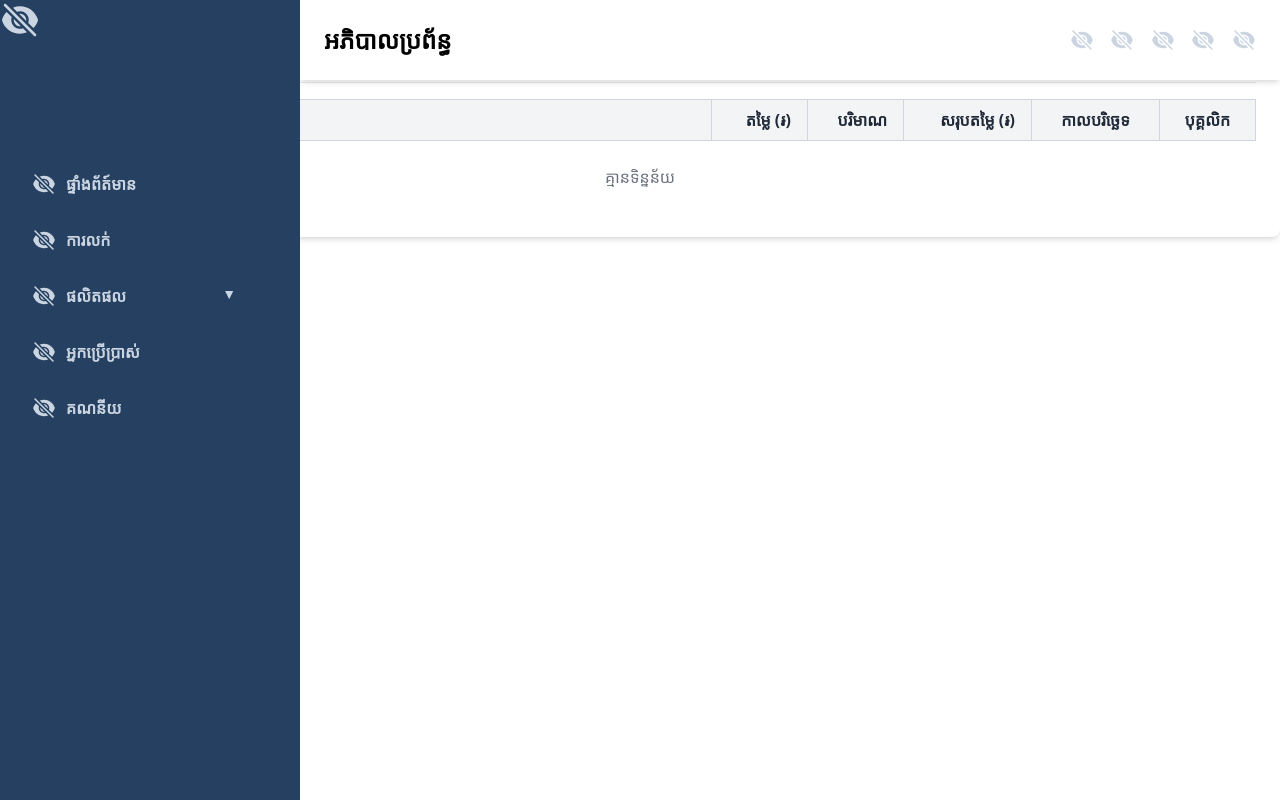
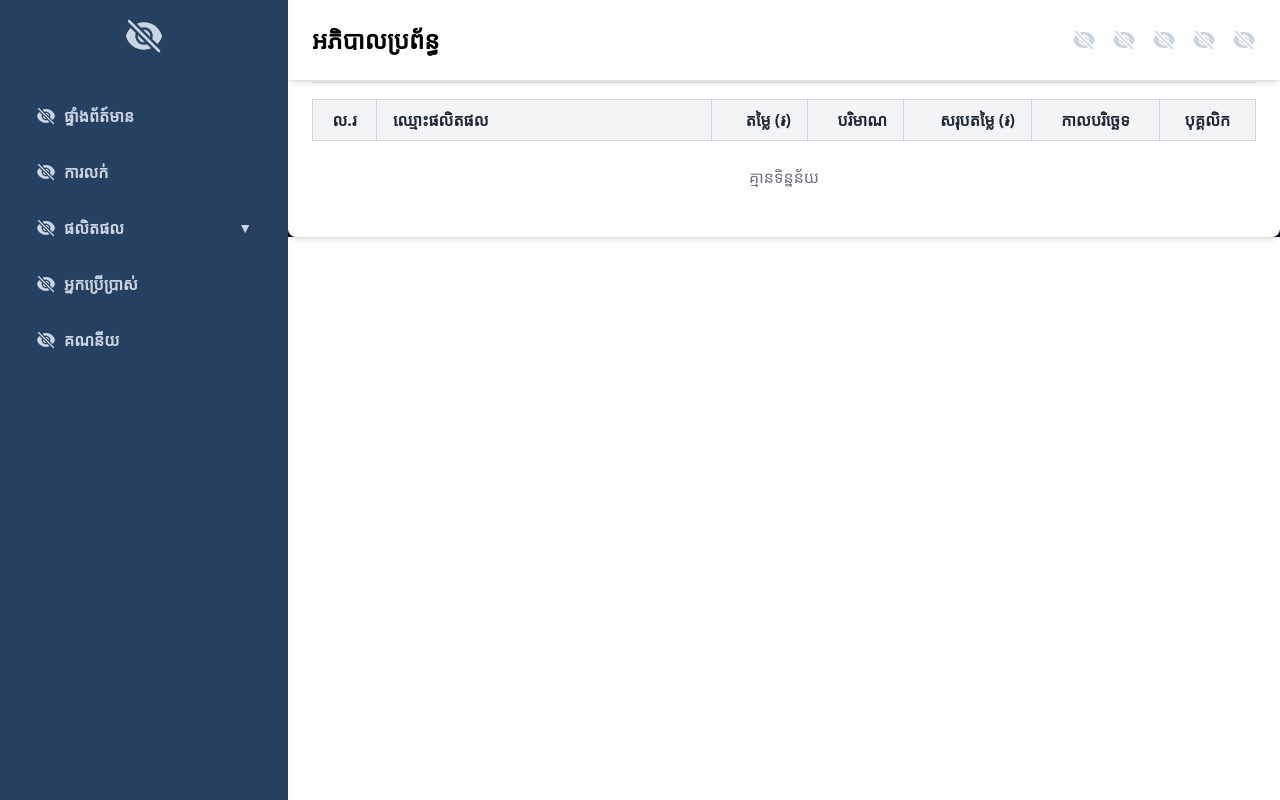
Before and after one commit to rinrin71kh/Team-B1-ecommerce-IP-2024, a Vue app: page /admin/product/all in a window 1280 px wide. Built offline with nearby package versions, Linux system fonts and the light colour scheme; a web font is replaced by a local one.

Commit message:
added layout

```diff
--- a/src/components/Admin/3.product/1.all/all.vue
+++ b/src/components/Admin/3.product/1.all/all.vue
@@ -24,7 +24,7 @@
         </tr>
       </thead>
       <tbody>
-        <!-- Empty State -->
+
         <tr>
           <td colspan="7" class="text-center py-6 text-gray-500">គ្មានទិន្នន័យ</td>
         </tr>
--- a/src/components/Admin/admin.vue
+++ b/src/components/Admin/admin.vue
@@ -1,39 +1,55 @@
 <template>
   <div class="flex bg-slate-950">
     <!-- Sidebar -->
-    <aside class="fixed top-0 left-0 w-[300px] h-screen bg-[#254061] text-white z-20 flex flex-col">
-      <img src="/icon/eye.svg" class="w-10 h-10" />
-      <ul class="mt-[100px] space-y-4 p-6">
+    <aside class="fixed top-0 left-0 w-72 h-screen bg-[#254061] text-white z-20 flex flex-col">
+      <img src="/icon/eye.svg" alt="Logo" class="w-10 h-10 mx-auto mt-4" />
+      <ul class="mt-10 space-y-4 px-6">
         <li>
-          <router-link to="/admin/dashboard" class="font-semibold hover:bg-[#64748B] p-2 cursor-pointer text-[#CBD5E1] flex items-center w-[100%]">
-            <span><img src="/icon/eye.svg" /></span>ផ្ទាំងព័ត៍មាន
+          <router-link
+            to="/admin/dashboard"
+            class="sidebar-link"
+          >
+            <span><img src="/icon/eye.svg" alt="Dashboard Icon" class="icon" /></span> ផ្ទាំងព័ត៍មាន
           </router-link>
         </li>
 
         <li>
-          <router-link to="/admin/sale" class="font-semibold hover:bg-[#64748B] p-2 cursor-pointer text-[#CBD5E1] flex items-center w-[100%]">
-            <span><img src="/icon/eye.svg" /></span>ការលក់
+          <router-link
+            to="/admin/sale"
+            class="sidebar-link"
+          >
+            <span><img src="/icon/eye.svg" alt="Sale Icon" class="icon" /></span> ការលក់
           </router-link>
         </li>
 
         <li>
-          <div class="flex-col w-[100%]">
+          <div class="flex-col w-full">
             <div
-              class="font-semibold hover:bg-[#64748B] p-2 cursor-pointer flex flex-row text-[#CBD5E1]"
+              class="sidebar-link flex justify-between items-center"
               @click="toggleProduct"
+              role="button"
+              aria-expanded="false"
             >
-              <span><img src="/icon/eye.svg" /></span>ផលិតផល
-              <span class="text-sm ml-24">{{ isProductOpen ? '▲' : '▼' }}</span>
+              <span class="flex items-center">
+                <img src="/icon/eye.svg" alt="Product Icon" class="icon" /> ផលិតផល
+              </span>
+              <span class="text-sm">{{ isProductOpen ? '▲' : '▼' }}</span>
             </div>
-            <ul v-if="isProductOpen" class="ml-4 mt-2 space-y-2 rounded-md p-2">
+            <ul v-if="isProductOpen" class="ml-6 mt-2 space-y-2 rounded-md">
               <li>
-                <router-link to="/admin/product/all" class="font-semibold hover:bg-[#64748B] p-2 cursor-pointer text-[#CBD5E1] flex items-center w-[100%]">
-                  <span><img src="/icon/eye.svg" /></span>ទាំងអស់
+                <router-link
+                  to="/admin/product/all"
+                  class="sub-link"
+                >
+                  <span><img src="/icon/eye.svg" alt="All Products Icon" class="icon" /></span> ទាំងអស់
                 </router-link>
               </li>
               <li>
-                <router-link to="/admin/product/type" class="font-semibold hover:bg-[#64748B] p-2 cursor-pointer text-[#CBD5E1] flex items-center w-[100%]">
-                  <span><img src="/icon/eye.svg" /></span>ប្រភេទ
+                <router-link
+                  to="/admin/product/type"
+                  class="sub-link"
+                >
+                  <span><img src="/icon/eye.svg" alt="Product Types Icon" class="icon" /></span> ប្រភេទ
                 </router-link>
               </li>
             </ul>
@@ -41,41 +57,41 @@
         </li>
 
         <li>
-          <router-link to="/admin/user" class="font-semibold hover:bg-[#64748B] p-2 cursor-pointer text-[#CBD5E1] flex items-center w-[100%]">
-            <span><img src="/icon/eye.svg" /></span>អ្នកប្រើប្រាស់
+          <router-link
+            to="/admin/user"
+            class="sidebar-link"
+          >
+            <span><img src="/icon/eye.svg" alt="User Icon" class="icon" /></span> អ្នកប្រើប្រាស់
           </router-link>
         </li>
 
         <li>
-          <router-link to="/admin/account" class="font-semibold hover:bg-[#64748B] p-2 cursor-pointer text-[#CBD5E1] flex items-center w-[100%]">
-            <span><img src="/icon/eye.svg" /></span>គណនីយ
+          <router-link
+            to="/admin/account"
+            class="sidebar-link"
+          >
+            <span><img src="/icon/eye.svg" alt="Account Icon" class="icon" /></span> គណនីយ
           </router-link>
         </li>
       </ul>
     </aside>
 
     <!-- Main Content -->
-    <div class="flex-1 ml-[300px]">
+    <div class="flex-1 ml-72">
       <!-- Header -->
-      <header class="fixed top-0 left-[300px] w-[calc(100%-300px)] text-black h-[80px] bg-white shadow-md flex items-center justify-between z-10 px-6 py-8">
+      <header class="fixed top-0 left-72 w-[calc(100%-18rem)] text-black h-20 bg-white shadow-md flex items-center justify-between z-10 px-6">
         <h1 class="text-2xl font-bold">អភិបាលប្រព័ន្ធ</h1>
-        <div class="flex flex-row justify-between w-[20%]">
-          <!-- Replace repeated icons with a single set of icons -->
-          <img src="/icon/eye.svg" />
-          <img src="/icon/eye.svg" />
-          <img src="/icon/eye.svg" />
-          <img src="/icon/eye.svg" />
-          <img src="/icon/eye.svg" />
+        <div class="flex items-center space-x-4">
+          <img src="/icon/eye.svg" alt="Icon" class="w-6 h-6" />
+          <img src="/icon/eye.svg" alt="Icon" class="w-6 h-6" />
+          <img src="/icon/eye.svg" alt="Icon" class="w-6 h-6" />
+          <img src="/icon/eye.svg" alt="Icon" class="w-6 h-6" />
+          <img src="/icon/eye.svg" alt="Icon" class="w-6 h-6" />
         </div>
       </header>
+      <router-view></router-view>
     </div>
   </div>
-
-
-    <router-view></router-view>
-
-
-
 </template>
 
 <script>
@@ -100,4 +116,41 @@ body {
   margin: 0;
   font-family: Arial, sans-serif;
 }
+
+/* Utility classes */
+.icon {
+  width: 1.25rem;
+  height: 1.25rem;
+  margin-right: 0.5rem;
+}
+
+.sidebar-link {
+  display: flex;
+  align-items: center;
+  padding: 0.5rem 0.75rem;
+  font-weight: 600;
+  text-decoration: none;
+  color: #cbd5e1;
+  border-radius: 0.375rem;
+  cursor: pointer;
+  transition: background-color 0.2s ease;
+}
+
+.sidebar-link:hover {
+  background-color: #64748b;
+}
+
+.sub-link {
+  display: flex;
+  align-items: center;
+  padding: 0.5rem 0.75rem;
+  font-weight: 500;
+  color: #cbd5e1;
+  border-radius: 0.375rem;
+  transition: background-color 0.2s ease;
+}
+
+.sub-link:hover {
+  background-color: #64748b;
+}
 </style>
```
